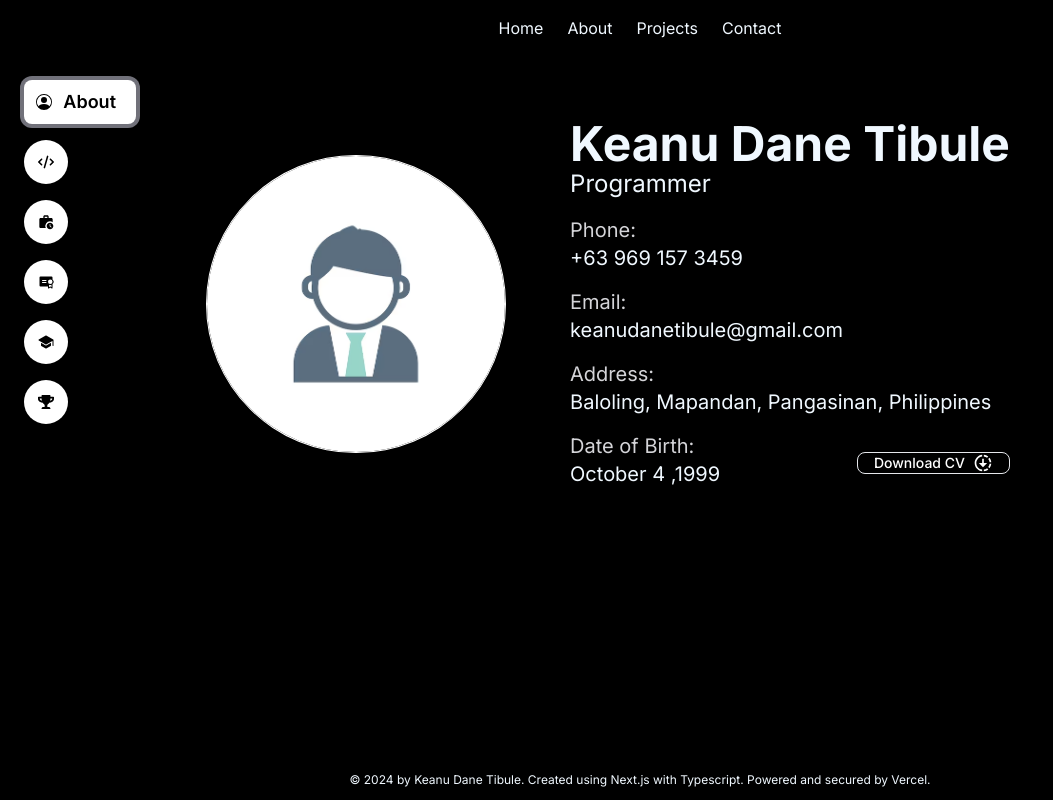
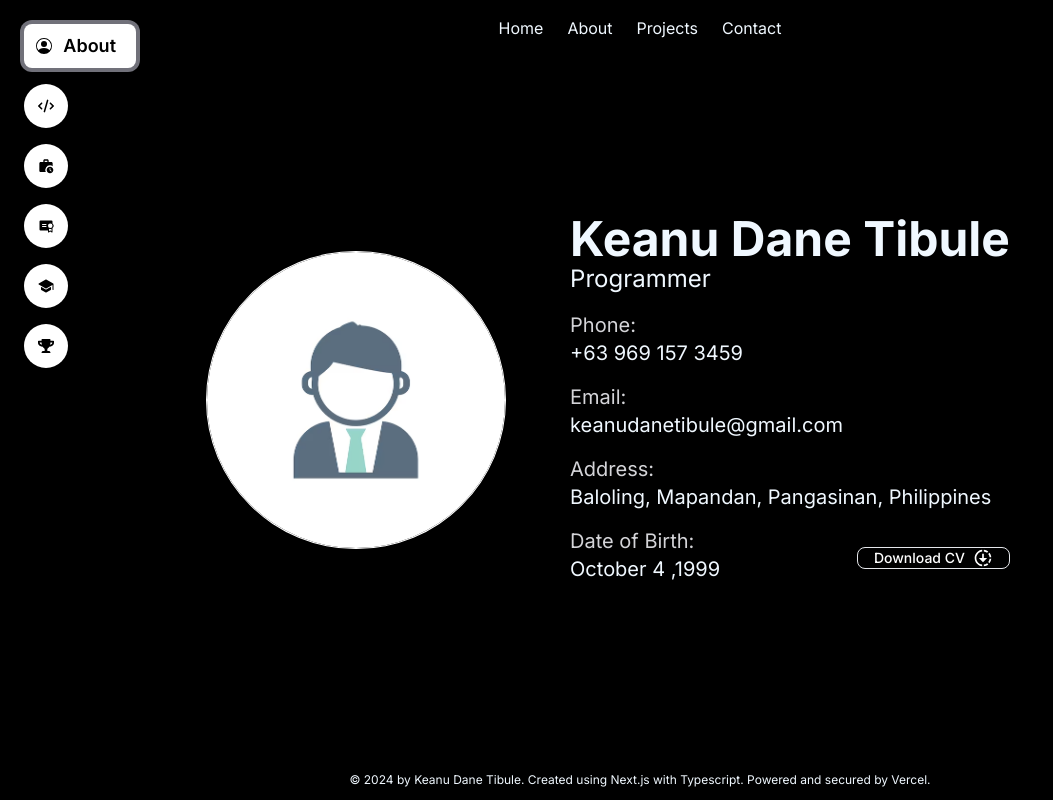
Before and after one commit to Keanu-Tibule/website-resume, a Next.js app: page /pages/about in a window 1280 px wide. Shown: the whole page, without its empty margins (0-1053 px from the left). Built offline with nearby package versions, Linux system fonts and the light colour scheme.

Commit message:
Responsiveness Edit

```diff
--- a/src/app/components/AboutCard.tsx
+++ b/src/app/components/AboutCard.tsx
@@ -46,7 +46,7 @@ const AboutCard = () => {
           </h4>
           <div className="flow-root flex-col md:flex-row ">
             <h4 className="text-xs md:text-lg lg:text-xl float-none md:float-left">October 4 ,1999</h4>
-            <Button className="float-none md:float-right hover:bg-zinc-900 mt-4 md:-mt-2">
+            <Button className="float-none md:float-right hover:bg-zinc-900 my-4 md:-mt-2">
                 Download CV
                 <MdDownloading className="ml-2 h-5 w-5"/>
             </Button>
--- a/src/app/components/Navbar.tsx
+++ b/src/app/components/Navbar.tsx
@@ -3,7 +3,7 @@ import Link from 'next/link';
 
 const Navbar: React.FC = () => {
   return (
-    <div className='py-4 bg-black justify-center text-center flex'>
+    <div className='py-4 bg-black justify-center text-center flex md:fixed top-0 w-full'>
       <nav>
         <ul className='flex flex-wrap justify-center space-x-6'>
           <li>
--- a/src/app/pages/about/page.tsx
+++ b/src/app/pages/about/page.tsx
@@ -38,12 +38,17 @@ const About = () => {
       <div>
         <Navbar />
       </div>
-      <AboutSidebar activeSection={activeSection} setActiveSection={setActiveSection}/>
-      <div>
-        {renderContent()}
+      <div className="md:flex min-h-screen">
+        <AboutSidebar
+          activeSection={activeSection}
+          setActiveSection={setActiveSection}
+        />
+        <div className="flex flex-1 justify-center items-center">
+          {renderContent()}
+        </div>
       </div>
       <Footer />
     </>
-  )
+  );
 }
 export default About;
```
